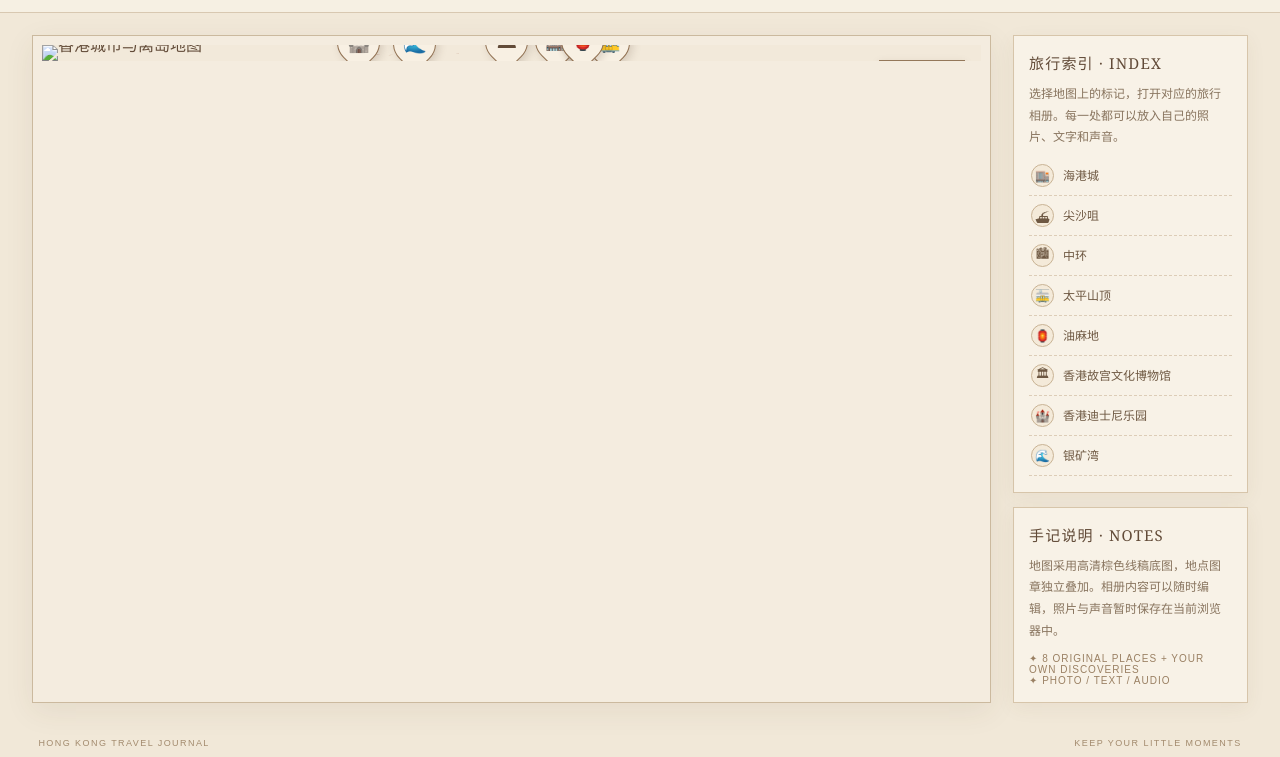
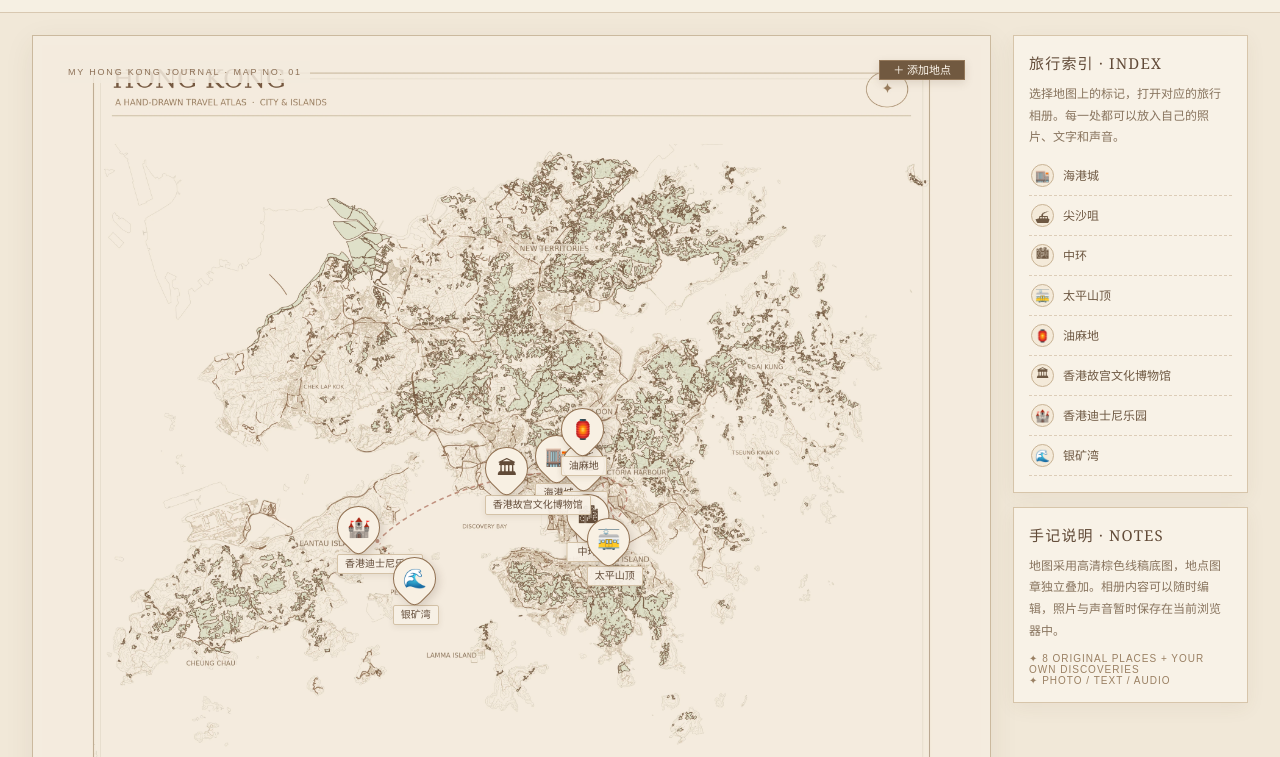
Before and after one commit to lybhhh622-dotcom/hong-Kong-travel-journal, a plain HTML site: page index.html in a window 1280 px wide. Shown: the part 123-880 px from the top of the page. Drawn offline with Linux system fonts and the light colour scheme.

Commit message:
Fix custom map image path

```diff
--- a/index.html
+++ b/index.html
@@ -91,7 +91,7 @@ h1{font-weight:400;font-size:clamp(26px,4vw,43px);letter-spacing:.07em;margin:3p
 <main class="layout">
  <section class="map-shell" aria-label="香港互动地图">
   <div class="map-inner" id="mapInner">
-   <img src="assets/hong_kong_map.webp" alt="香港城市与离岛地图" decoding="async" fetchpriority="high">
+   <img src="hong_kong_map.webp" alt="香港城市与离岛地图" decoding="async" fetchpriority="high">
    <svg class="route-layer" viewBox="0 0 1344 1152" preserveAspectRatio="none" aria-hidden="true">
     <path d="M480 710 C540 650 670 600 780 615 S805 680 820 700 S790 580 770 560"/>
     <path d="M480 710 C505 735 520 760 535 780"/>
```
